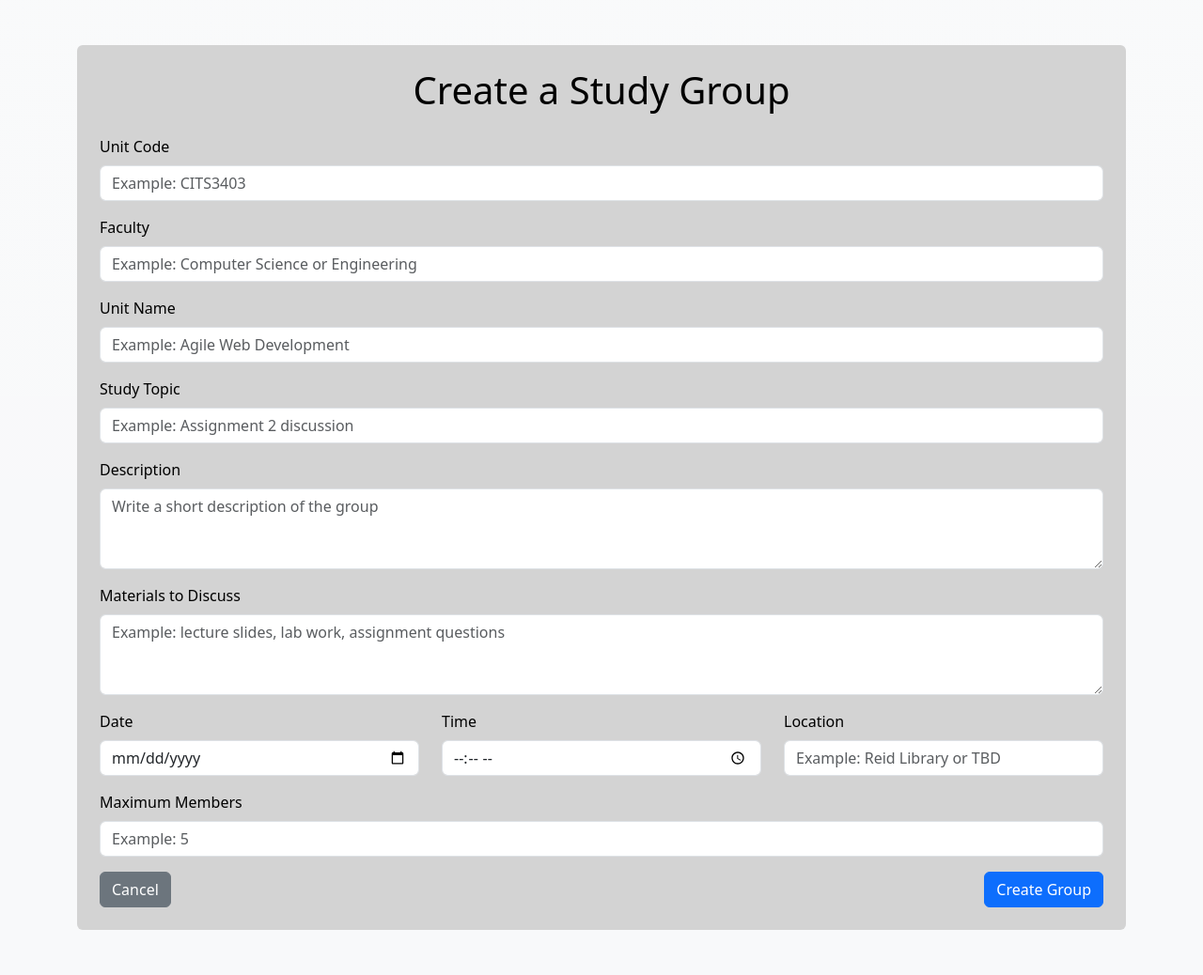
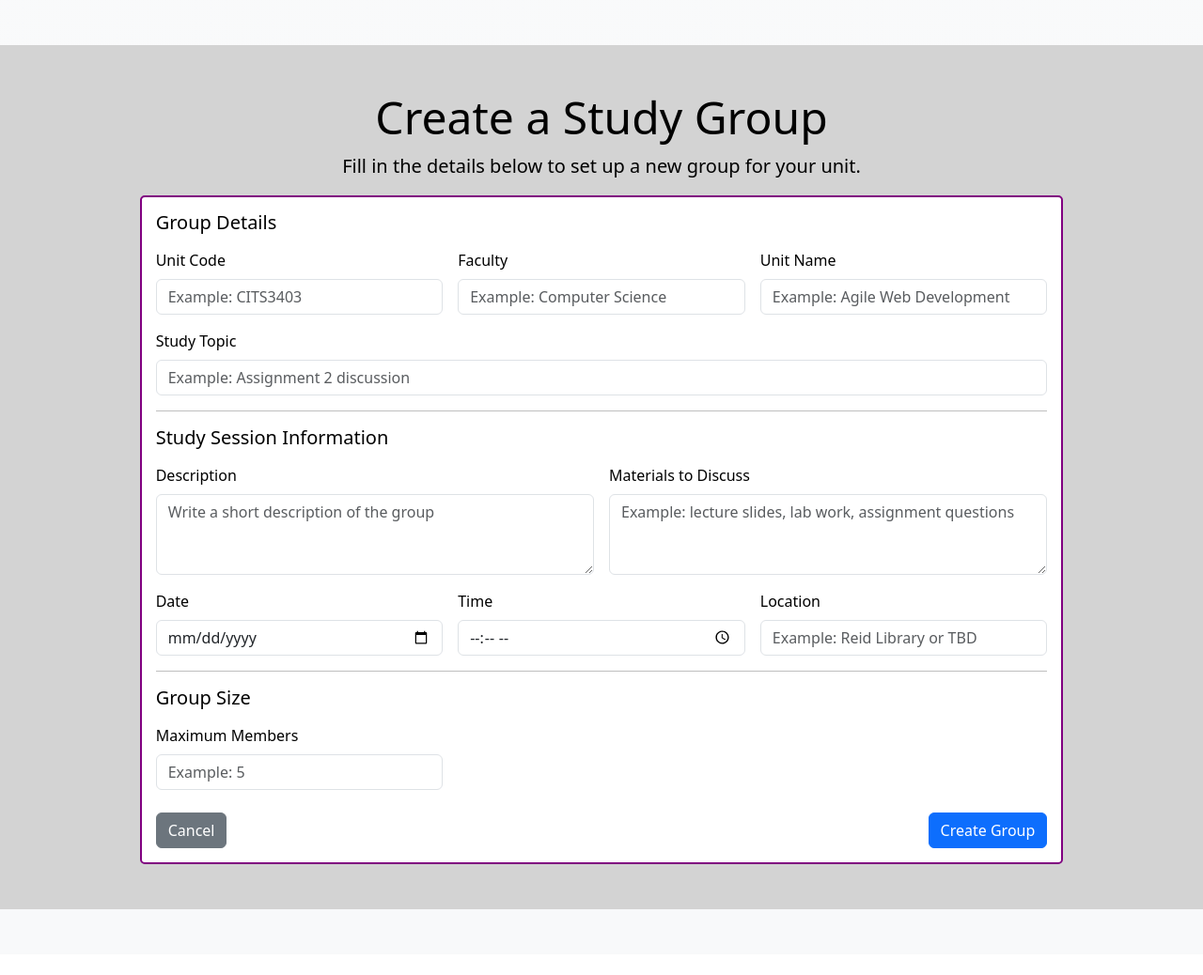
Before and after one commit to Luc45K0h75/UWA-Study-Buddy, a Flask app: page /create-group in a window 1280 px wide. Shown: the part 64-1102 px from the top of the page at 94% size. After the commit the page ends 1032 px from the top, so only its background shows below. Run offline with Flask 3, Linux system fonts and the light colour scheme.

Commit message:
Restyled create group form layout

```diff
--- a/templates/createGroup.html
+++ b/templates/createGroup.html
@@ -21,65 +21,84 @@
     {% include 'navbar.html' %}
 
     <!-- Main Content-->
-    <div class="container my-5">
-        <div class="bg-container container-text p-4 rounded">
-            <h1 class="text-center mb-4">Create a Study Group</h1>
+    <div class="container-fluid p-5 my-5 bg-container container-text">
+        <div class="row">
+            <div class="col text-center">
+                <h1 class="display-5">Create a Study Group</h1>
+                <p class="lead">Fill in the details below to set up a new group for your unit.</p>
+            </div>
+        </div>
 
+        <div class="row justify-content-center">
+            <div class="col-lg-10">
+                <div class="card-style card-padding">
                     <!-- Send the completed form data to the Flask create_group route using POST -->
-            <form id="createGroupForm" method ="POST" action="{{ url_for('create_group.create_group') }}">
-                <div class="mb-3">
+                    <form id="createGroupForm" method="POST" action="{{ url_for('create_group.create_group') }}">
+
+                        <h5 class="mb-3">Group Details</h5>
+                        <div class="row g-3">
+                            <div class="col-md-4">
                                 <label for="unitCode" class="form-label">Unit Code</label>
                                 <input type="text" class="form-control" id="unitCode" name="unitCode" placeholder="Example: CITS3403" required>
                             </div>
 
-                <div class="mb-3">
+                            <div class="col-md-4">
                                 <label for="faculty" class="form-label">Faculty</label>
-                    <input type="text" class="form-control" id="faculty" name="faculty" placeholder="Example: Computer Science or Engineering" required>
+                                <input type="text" class="form-control" id="faculty" name="faculty" placeholder="Example: Computer Science" required>
                             </div>
 
-                <div class="mb-3">
+                            <div class="col-md-4">
                                 <label for="unitName" class="form-label">Unit Name</label>
                                 <input type="text" class="form-control" id="unitName" name="unitName" placeholder="Example: Agile Web Development" required>
                             </div>
 
-                <div class="mb-3">
+                            <div class="col-md-12">
                                 <label for="topic" class="form-label">Study Topic</label>
                                 <input type="text" class="form-control" id="topic" name="topic" placeholder="Example: Assignment 2 discussion" required>
                             </div>
+                        </div>
 
-                <div class="mb-3">
+                        <hr>
+
+                        <h5 class="mb-3">Study Session Information</h5>
+                        <div class="row g-3">
+                            <div class="col-md-6">
                                 <label for="description" class="form-label">Description</label>
                                 <textarea class="form-control" id="description" name="description" rows="3" placeholder="Write a short description of the group"></textarea>
                             </div>
 
-                <div class="mb-3">
+                            <div class="col-md-6">
                                 <label for="materials" class="form-label">Materials to Discuss</label>
                                 <textarea class="form-control" id="materials" name="materials" rows="3" placeholder="Example: lecture slides, lab work, assignment questions"></textarea>
                             </div>
 
-                <div class="row">
-                    <div class="col-md-4 mb-3">
+                            <div class="col-md-4">
                                 <label for="date" class="form-label">Date</label>
                                 <input type="date" class="form-control" id="date" name="date">
                             </div>
 
-                    <div class="col-md-4 mb-3">
+                            <div class="col-md-4">
                                 <label for="time" class="form-label">Time</label>
                                 <input type="time" class="form-control" id="time" name="time">
                             </div>
 
-                    <div class="col-md-4 mb-3">
+                            <div class="col-md-4">
                                 <label for="location" class="form-label">Location</label>
                                 <input type="text" class="form-control" id="location" name="location" placeholder="Example: Reid Library or TBD">
                             </div>
                         </div>
 
-                <div class="mb-3">
+                        <hr>
+
+                        <h5 class="mb-3">Group Size</h5>
+                        <div class="row g-3">
+                            <div class="col-md-4">
                                 <label for="members" class="form-label">Maximum Members</label>
                                 <input type="number" class="form-control" id="members" name="members" placeholder="Example: 5" min="1" required>
                             </div>
+                        </div>
 
-                <div class="d-flex justify-content-between">
+                        <div class="d-flex justify-content-between mt-4">
                             <!--Cancel Button-->
                             <a href="{{ url_for('index.index') }}" class="btn btn-secondary">Cancel</a>
 
@@ -89,5 +108,7 @@
                     </form>
                 </div>
             </div>
+        </div>
+    </div>
 </body>
 </html>
```
Lines whose indentation alone changed are shown as unchanged.
